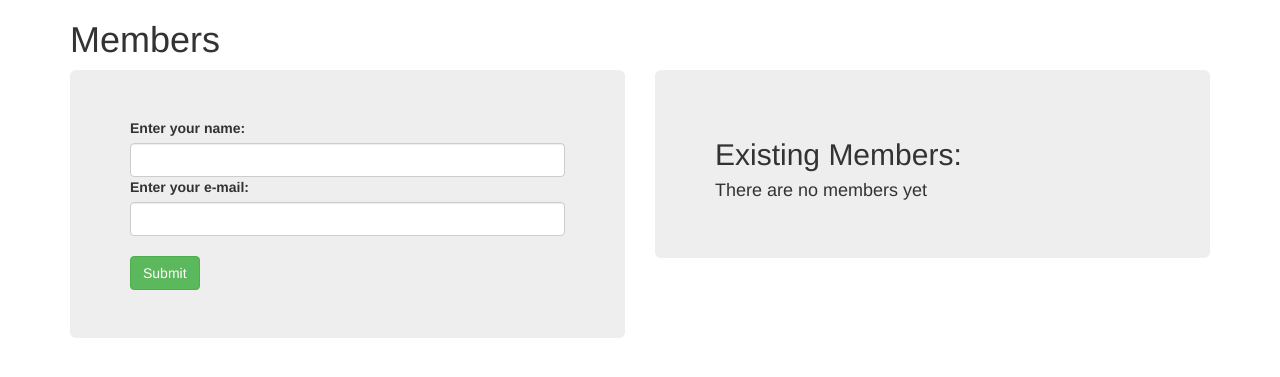
After one commit to Corneezius/community-warehouse, a PHP site: template views/profiles.html.twig in a window 1280 px wide. The commit adds this page. Shown: the top 377 px of the page. Run offline with PHP 8.4, Linux system fonts and the light colour scheme; the template is opened without the code that fills it, so the values that code supplies are empty; some libraries are stand-ins or nearby versions.

Commit message:
add routes

```diff
--- a/src/Item.php
+++ b/src/Item.php
@@ -56,7 +56,7 @@
 
         function save()
         {
-            $GLOBALS['DB']->exec("INSERT INTO items (name, status, image) VALUES ('{$this->getName()}', {$this->getStatus()}, '{$this->getImage()}');");
+            $GLOBALS['DB']->exec("INSERT INTO items (owner_id, name, status, image) VALUES ({$this->getOwnerId()}, '{$this->getName()}', {$this->getStatus()}, '{$this->getImage()}');");
             $this->id = $GLOBALS['DB']->lastInsertId();
         }
 
--- /dev/null
+++ b/views/profiles.html.twig
@@ -0,0 +1,38 @@
+<!DOCTYPE html>
+<html>
+    <head>
+        <link rel="stylesheet" href="https://maxcdn.bootstrapcdn.com/bootstrap/3.3.7/css/bootstrap.min.css" integrity="sha384-BVYiiSIFeK1dGmJRAkycuHAHRg32OmUcww7on3RYdg4Va+PmSTsz/K68vbdEjh4u" crossorigin="anonymous">
+        <meta charset="utf-8">
+        <title>Community Warehouse: Create Your Profile</title>
+    </head>
+    <body>
+        <div class="container">
+            <h1> Members </h1>
+            <div class="row">
+                <div class="col-md-6">
+                    <div class="jumbotron form-group">
+                        <form action="/profile_create" method="post">
+                            <label for="new_member_name">Enter your name:</label>
+                            <input id="new_member_name" name="new_member_name" type="text" required class="form-control">
+                            <label for="new_member_email">Enter your e-mail:</label>
+                            <input id="new_member_email" name="new_member_email" type="text" required class="form-control"><br>
+                            <button class="btn btn-success" type="submit">Submit</button><br>
+                        </form>
+                    </div>
+                </div>
+                <div class="col-md-6">
+                    <div class="jumbotron">
+                        <h2>Existing Members: </h2>
+                        {% if current_members is not empty %}
+                        {% for member in current_members %}
+                            <li><a href="/member{{member.getId}}">{{member.getName}}</a></li>
+                        {% endfor %}
+                        {% else %}
+                            <h4>There are no members yet</h4>
+                        {% endif %}
+                    </div>
+                </div>
+            </div>
+        </div>
+    </body>
+</html>
--- a/web/index.php
+++ b/web/index.php
@@ -0,0 +1,4 @@
+<?php
+    $website = require_once __DIR__."/../app/app.php";
+    $website->run();
+ ?>
```
Also changed, not shown: app/app.php (+40 -0 lines), tests/CommunityTest.php (+4 -1 lines), tests/ItemTest.php (+2 -1 lines), tests/UserTest.php (+2 -2 lines), views/index.html.twig (added, +18 -0 lines).
